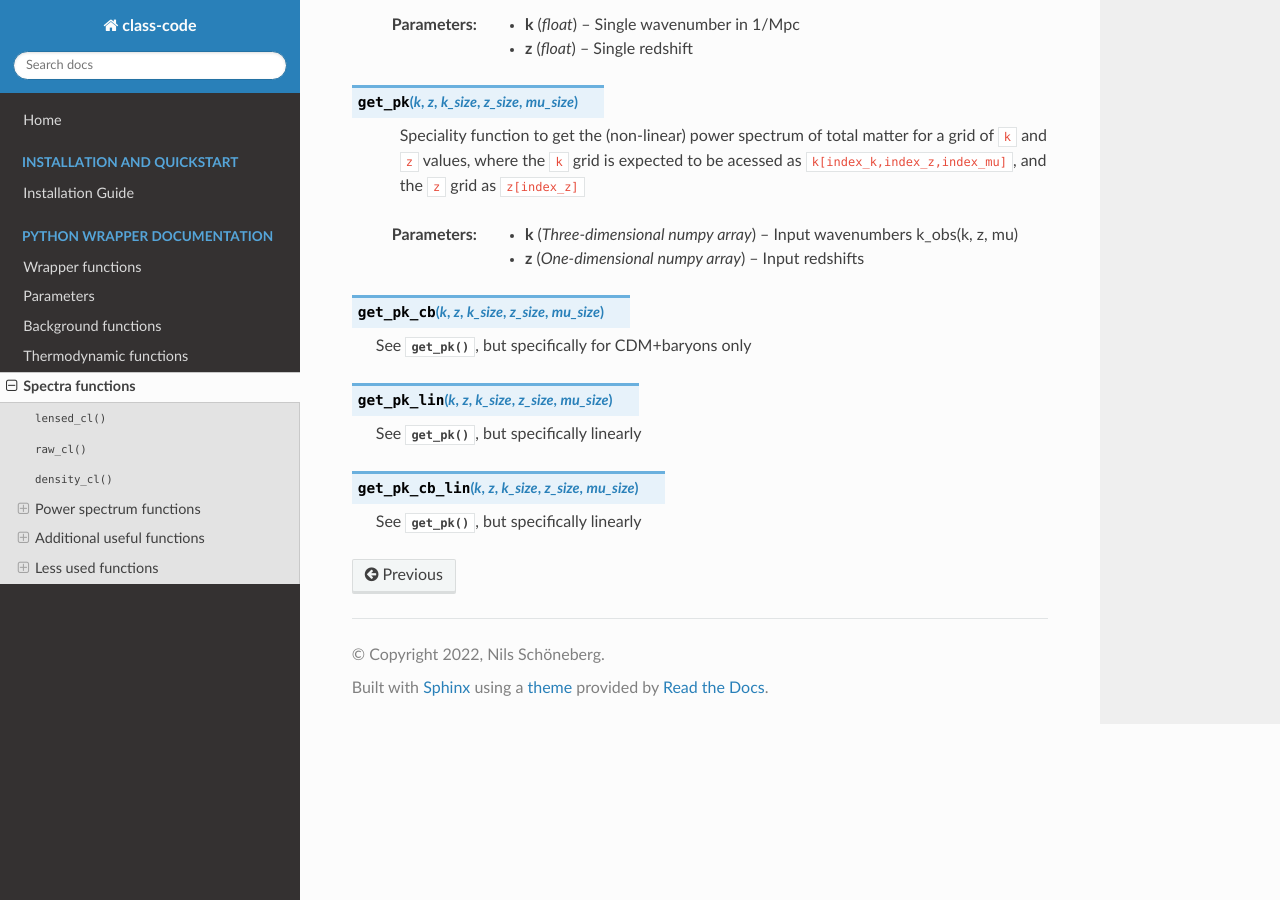
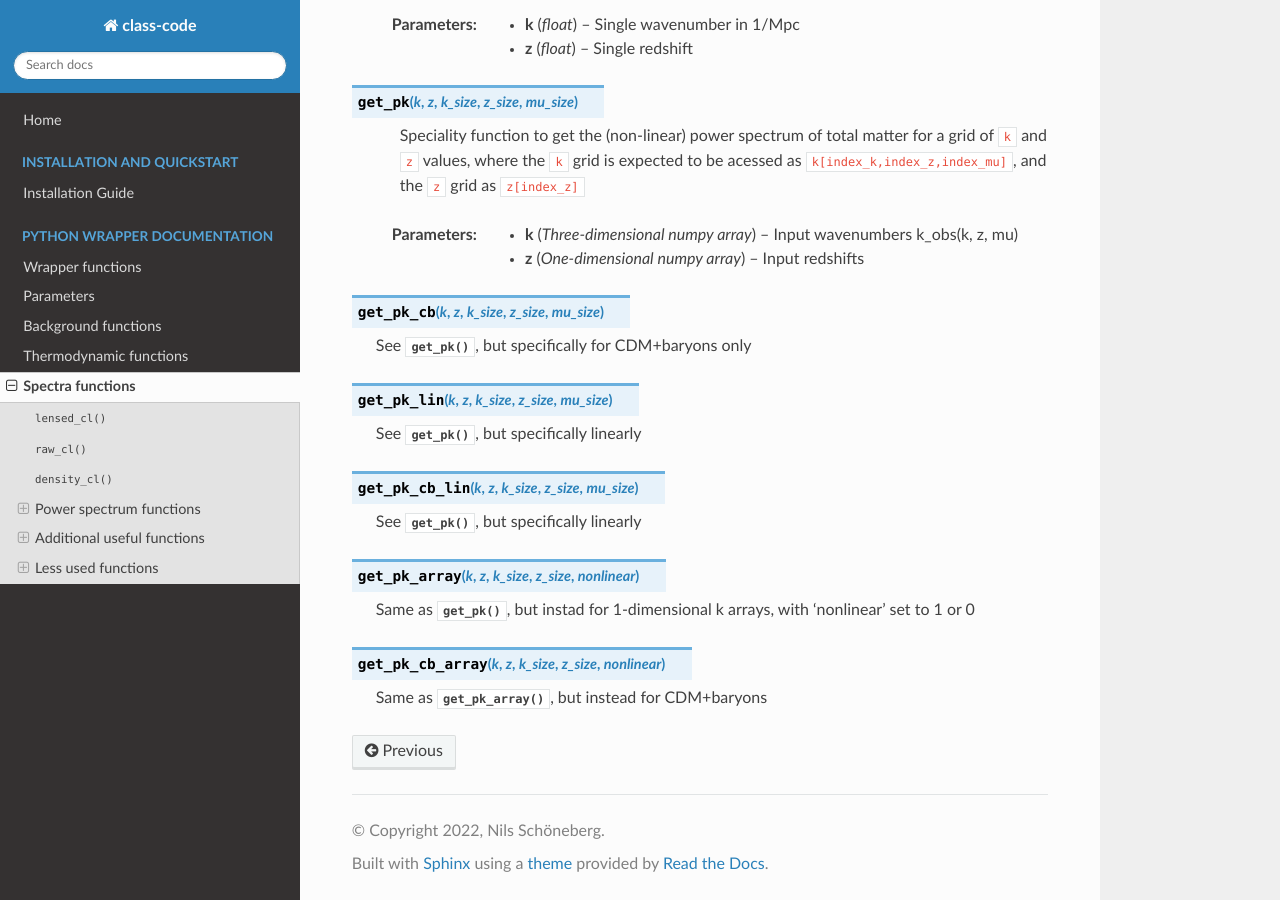
Before and after one commit to schoeneberg/class-code-documentation, a Sphinx documentation site: the page built from docs/wrapper_ha.rst, in a window 1280 px wide and 900 px high, scrolled down 6604 px. Built offline with Sphinx 7.4.7 and the Read the Docs theme 3.1.0, drawn with Linux system fonts in a browser that asks for light colours; pages that are not in the unit, such as notebooks, are missing from menus.

Commit message:
Update wrapper_ha.rst

```diff
--- a/docs/wrapper_ha.rst
+++ b/docs/wrapper_ha.rst
@@ -312,3 +312,12 @@ Less used functions
 .. function:: get_pk_cb_lin(k,z, k_size, z_size, mu_size)
 
   See :func:`get_pk`, but specifically linearly
+
+
+.. function:: get_pk_array(k,z, k_size, z_size, nonlinear)
+
+   Same as :func:`get_pk`, but instad for 1-dimensional k arrays, with 'nonlinear' set to 1 or 0
+
+.. function:: get_pk_cb_array(k,z, k_size, z_size, nonlinear)
+
+   Same as :func:`get_pk_array`, but instead for CDM+baryons
```
